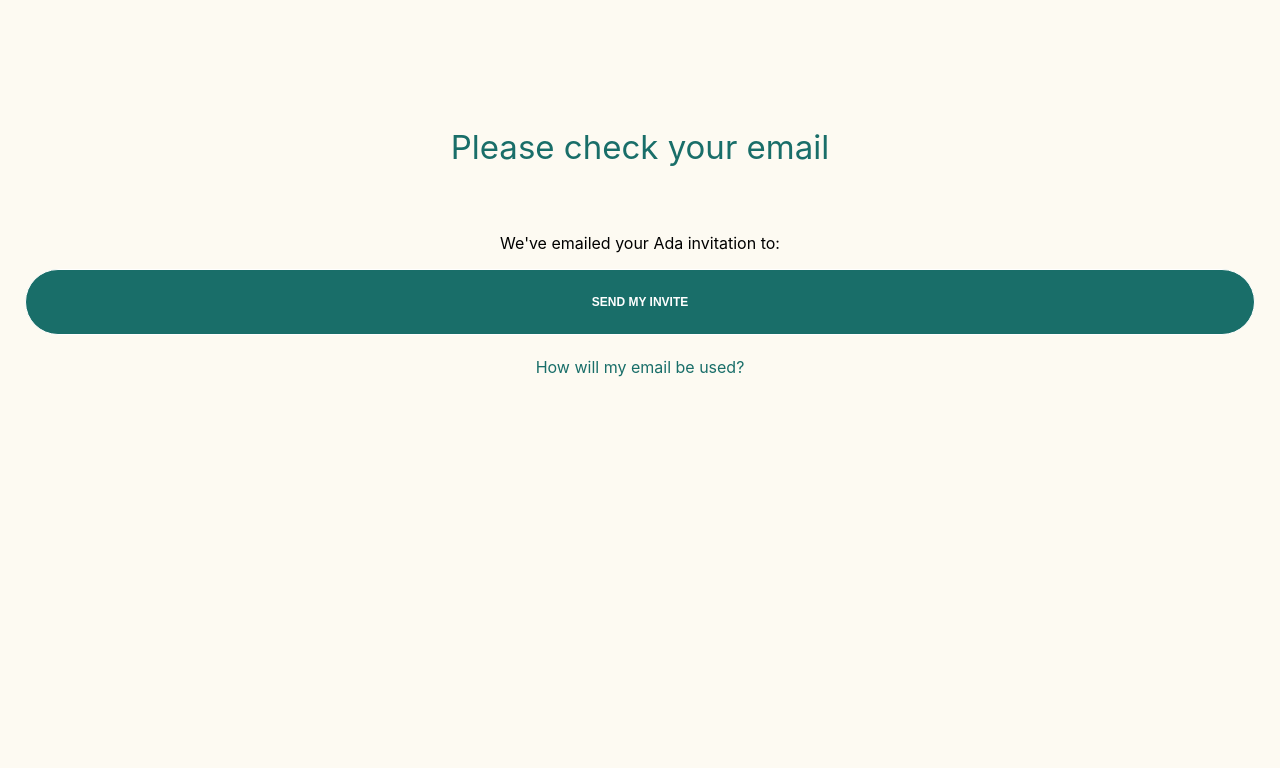
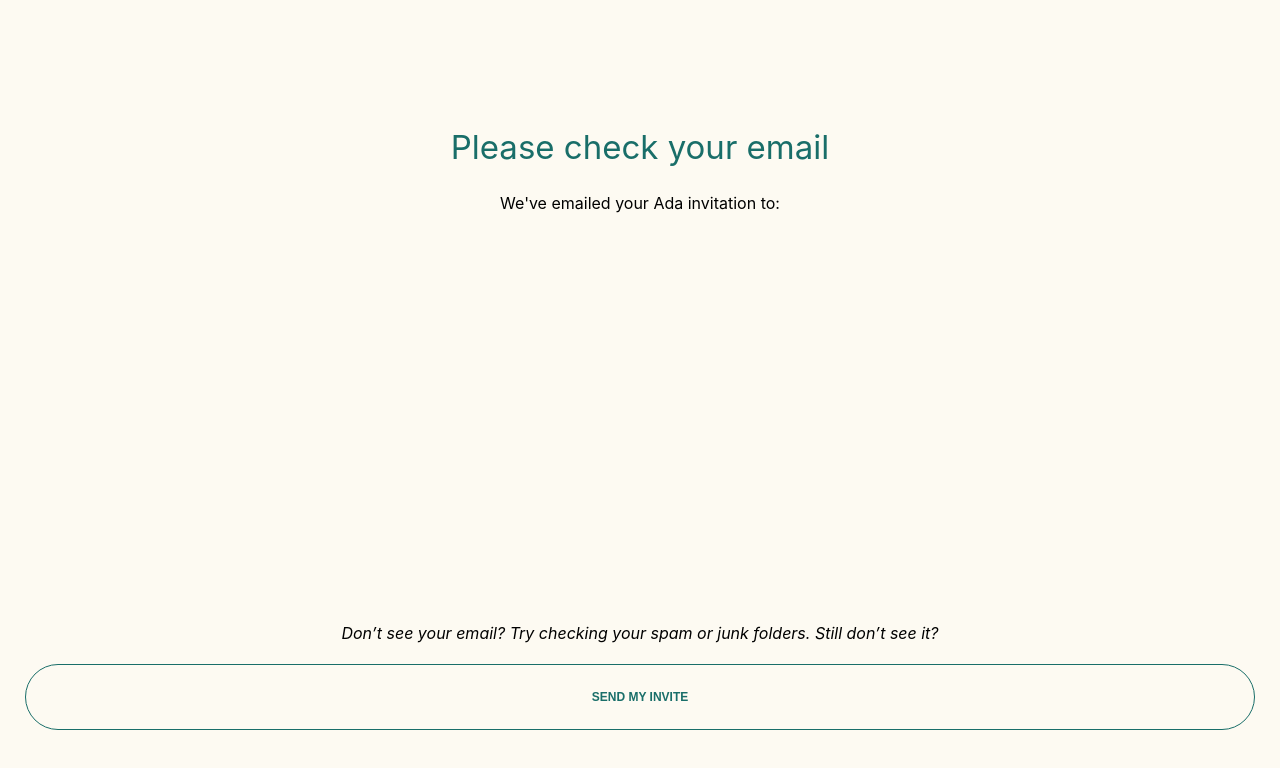
Before and after one commit to rubenmontes-sofomo/ada-poc-web-copy, a Next.js app: page /sign-up/check-email in a window 1280 px wide. Shown: the top 768 px of the page. Built offline with nearby package versions, Linux system fonts and the light colour scheme.

Commit message:
improvements sign up UI

```diff
--- a/src/components/Checkbox/Checkbox.module.css
+++ b/src/components/Checkbox/Checkbox.module.css
@@ -25,7 +25,7 @@
 .checkmark {
   position: absolute;
   top: 0;
-  left: 0;
+  left: 10px;
   height: 20px;
   width: 20px;
   background-color: white;
--- a/src/pages/sign-up/check-email.tsx
+++ b/src/pages/sign-up/check-email.tsx
@@ -1,12 +1,10 @@
 import React from 'react'
 
-import Input from '@/components/Input/Input'
+import Button from '@/components/Button/Button'
+import { useAppSelector } from '@/store/hooks'
+import { selectEmail } from 'src/features/user/userSlice'
 
 import styles from '../../styles/sign-up.module.scss'
-import Button from '@/components/Button/Button'
-import LinkButton from '@/components/Link/Link'
-import { useAppSelector } from '@/store/hooks'
-import { selectEmail } from 'src/features/user/userSlice'
 
 export default function SignUp({}) {
   const email = useAppSelector((state) => selectEmail(state))
@@ -14,16 +12,15 @@
   return (
     <section className={styles.signUp}>
       <h1>Please check your email</h1>
-      <p style={{ textAlign: 'center' }}>
+      <p className={styles.text}>
         We&apos;ve emailed your Ada invitation to: <strong>{email}</strong>{' '}
       </p>
-      <div className={styles.buttons}>
-        <Button text="Send my invite" />
-        <LinkButton
-          text="How will my email be used?"
-          href="/"
-          alternative={true}
-        />
+      <div className={styles.buttons} style={{ marginBottom: 40 }}>
+        <p className={styles.info}>
+          Don’t see your email? Try checking your spam or junk folders. Still
+          don’t see it?
+        </p>
+        <Button text="Send my invite" overlayPrimary={true} />
       </div>
     </section>
   )
--- a/src/styles/sign-up.module.scss
+++ b/src/styles/sign-up.module.scss
@@ -7,7 +7,7 @@
   padding: 100px 25px 30px 25px;
   height: 100vh;
   h1 {
-    margin-bottom: 50px;
+    margin-bottom: 10px;
     font-weight: normal;
     text-align: center;
   }
@@ -15,12 +15,11 @@
     display: flex;
     flex-direction: column;
     flex: 1;
+    margin-top: 40px;
     .checkbox {
       position: relative;
       display: flex;
       margin-top: 20px;
-      .check {
-      }
       .text {
         text-align: center;
         line-height: 22px;
@@ -38,7 +37,7 @@
 
       &:after,
       &:before {
-        bottom: 100%;
+        bottom: 98%;
         left: 50%;
         border: solid transparent;
         content: '';
@@ -56,9 +55,21 @@
       }
     }
   }
+  .text {
+    display: flex;
+    flex: 1;
+    justify-content: center;
+  }
   .buttons {
     display: flex;
     flex-direction: column;
     justify-content: flex-end;
+
+    .info {
+      font-style: italic;
+      line-height: 22px;
+      text-align: center;
+      margin-bottom: 20px;
+    }
   }
 }
```
Also changed, not shown: src/components/Input/Input.tsx (+12 -0 lines), src/pages/sign-up/index.tsx (+13 -6 lines).
